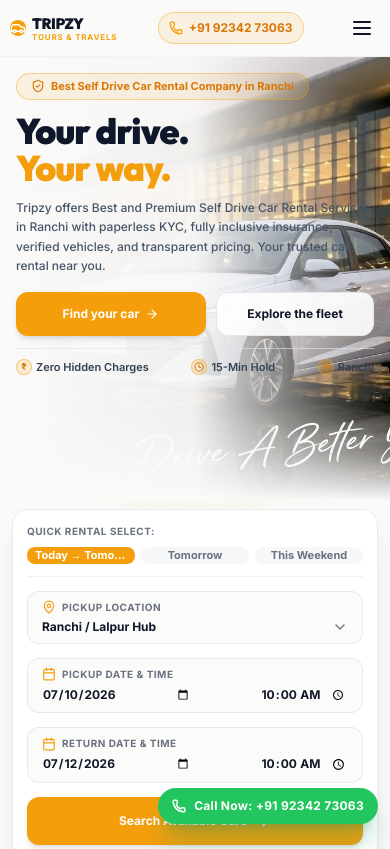
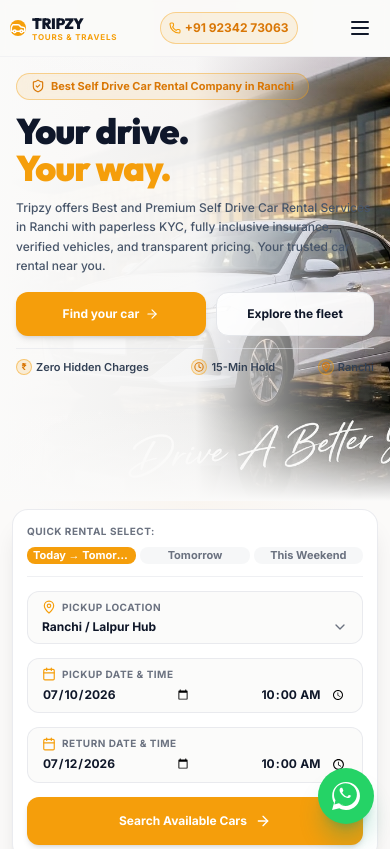
Before and after one commit to tripzy100/Tripzy, a Next.js app: page / in a window 390 px wide. Shown: the top 849 px of the page. Built offline with nearby package versions, Linux system fonts and the light colour scheme; no server answers.

Commit message:
feat(mobile): mobile-first production audit and UX optimizations

```diff
--- a/app/auth/login/page.tsx
+++ b/app/auth/login/page.tsx
@@ -109,15 +109,15 @@ function LoginContent() {
   };
 
   return (
-    <div className="flex min-h-[100dvh] flex-col items-center justify-center bg-background px-6 py-10 pb-28 sm:py-12 sm:pb-16">
-      <div className="w-full max-w-sm space-y-8">
+    <div className="flex min-h-[100dvh] flex-col items-center justify-center bg-background px-4 sm:px-6 py-8 sm:py-12 pb-[calc(2rem+env(safe-area-inset-bottom))] pt-[calc(1.5rem+env(safe-area-inset-top))]">
+      <div className="w-full max-w-sm space-y-6 sm:space-y-8">
         <Link href="/" className="flex items-center justify-center gap-2">
           <Car className="h-8 w-8 text-foreground" />
           <span className="font-display text-2xl font-bold tracking-tight text-foreground">
             TRIPZY
           </span>
         </Link>
-        <div className="space-y-6 rounded-2xl border border-border bg-card p-8 shadow-lg">
+        <div className="space-y-6 rounded-2xl border border-border bg-card p-5 sm:p-8 shadow-lg">
           {showOtpScreen ? (
             <div className="space-y-6">
               <div className="space-y-1.5 text-center">
--- a/app/auth/register/page.tsx
+++ b/app/auth/register/page.tsx
@@ -123,8 +123,8 @@ export default function RegisterPage() {
   };
 
   return (
-    <div className="flex min-h-[100dvh] flex-col items-center justify-center bg-background px-6 py-10 pb-28 sm:py-12 sm:pb-16">
-      <div className="w-full max-w-sm space-y-8">
+    <div className="flex min-h-[100dvh] flex-col items-center justify-center bg-background px-4 sm:px-6 py-8 sm:py-12 pb-[calc(2rem+env(safe-area-inset-bottom))] pt-[calc(1.5rem+env(safe-area-inset-top))]">
+      <div className="w-full max-w-sm space-y-6 sm:space-y-8">
         <Link href="/" className="flex items-center justify-center gap-2">
           <Car className="h-8 w-8 text-foreground" />
           <span className="font-display text-2xl font-bold tracking-tight text-foreground">
@@ -132,7 +132,7 @@ export default function RegisterPage() {
           </span>
         </Link>
 
-        <div className="overflow-hidden rounded-2xl border border-border bg-card p-8 shadow-lg">
+        <div className="overflow-hidden rounded-2xl border border-border bg-card p-5 sm:p-8 shadow-lg">
           <AnimatePresence mode="wait">
             {step === "details" && (
               <motion.div
--- a/app/checkout/checkout-wizard.tsx
+++ b/app/checkout/checkout-wizard.tsx
@@ -377,14 +377,14 @@ export default function CheckoutWizard({
     .replace(/\s+/g, "-");
 
   return (
-    <div className="mx-auto max-w-6xl space-y-8 pb-20">
+    <div className="mx-auto max-w-6xl space-y-6 sm:space-y-8 pb-[calc(6rem+env(safe-area-inset-bottom))] lg:pb-12">
       {/* 3-Step Visual Progression Bar */}
-      <div className="rounded-2xl border border-border bg-card p-4 shadow-sm">
-        <div className="flex items-center justify-between max-w-2xl mx-auto">
+      <div className="rounded-2xl border border-border bg-card p-3 sm:p-4 shadow-sm">
+        <div className="flex items-center justify-between max-w-2xl mx-auto gap-1 sm:gap-2">
           {/* Step 1: Trip */}
-          <div className="flex items-center gap-2">
+          <div className="flex items-center gap-1.5 sm:gap-2">
             <div
-              className={`flex h-8 w-8 items-center justify-center rounded-full text-xs font-bold transition-all ${
+              className={`flex h-7 w-7 sm:h-8 sm:w-8 items-center justify-center rounded-full text-xs font-bold transition-all shrink-0 ${
                 step === "TRIP"
                   ? "bg-primary text-primary-foreground ring-4 ring-primary/20"
                   : bookingId
@@ -392,20 +392,20 @@ export default function CheckoutWizard({
                   : "bg-muted text-muted-foreground"
               }`}
             >
-              {bookingId ? <Check className="h-4 w-4" /> : "1"}
+              {bookingId ? <Check className="h-3.5 w-3.5 sm:h-4 sm:w-4" /> : "1"}
             </div>
-            <div className="hidden sm:block">
-              <span className="text-xs font-bold text-foreground block">Trip</span>
-              <span className="text-[10px] text-muted-foreground">Vehicle & Dates</span>
+            <div className="block">
+              <span className="text-[11px] sm:text-xs font-bold text-foreground block leading-tight">Trip</span>
+              <span className="text-[9px] sm:text-[10px] text-muted-foreground hidden min-[360px]:block leading-tight">Dates & Location</span>
             </div>
           </div>
 
-          <ChevronRight className="h-4 w-4 text-muted-foreground/60 shrink-0" />
+          <ChevronRight className="h-3.5 w-3.5 sm:h-4 sm:w-4 text-muted-foreground/60 shrink-0" />
 
           {/* Step 2: Details & Verification */}
-          <div className="flex items-center gap-2">
+          <div className="flex items-center gap-1.5 sm:gap-2">
             <div
-              className={`flex h-8 w-8 items-center justify-center rounded-full text-xs font-bold transition-all ${
+              className={`flex h-7 w-7 sm:h-8 sm:w-8 items-center justify-center rounded-full text-xs font-bold transition-all shrink-0 ${
                 step === "VERIFICATION"
                   ? "bg-primary text-primary-foreground ring-4 ring-primary/20"
                   : kycDone
@@ -413,20 +413,20 @@ export default function CheckoutWizard({
                   : "bg-muted text-muted-foreground"
               }`}
             >
-              {kycDone ? <Check className="h-4 w-4" /> : "2"}
+              {kycDone ? <Check className="h-3.5 w-3.5 sm:h-4 sm:w-4" /> : "2"}
             </div>
-            <div className="hidden sm:block">
-              <span className="text-xs font-bold text-foreground block">Verification</span>
-              <span className="text-[10px] text-muted-foreground">Profile & KYC</span>
+            <div className="block">
+              <span className="text-[11px] sm:text-xs font-bold text-foreground block leading-tight">Verify</span>
+              <span className="text-[9px] sm:text-[10px] text-muted-foreground hidden min-[360px]:block leading-tight">Profile & KYC</span>
             </div>
           </div>
 
-          <ChevronRight className="h-4 w-4 text-muted-foreground/60 shrink-0" />
+          <ChevronRight className="h-3.5 w-3.5 sm:h-4 sm:w-4 text-muted-foreground/60 shrink-0" />
 
           {/* Step 3: Payment */}
-          <div className="flex items-center gap-2">
+          <div className="flex items-center gap-1.5 sm:gap-2">
             <div
-              className={`flex h-8 w-8 items-center justify-center rounded-full text-xs font-bold transition-all ${
+              className={`flex h-7 w-7 sm:h-8 sm:w-8 items-center justify-center rounded-full text-xs font-bold transition-all shrink-0 ${
                 step === "PAYMENT"
                   ? "bg-primary text-primary-foreground ring-4 ring-primary/20"
                   : step === "SUCCESS"
@@ -434,11 +434,11 @@ export default function CheckoutWizard({
                   : "bg-muted text-muted-foreground"
               }`}
             >
-              {step === "SUCCESS" ? <Check className="h-4 w-4" /> : "3"}
+              {step === "SUCCESS" ? <Check className="h-3.5 w-3.5 sm:h-4 sm:w-4" /> : "3"}
             </div>
-            <div className="hidden sm:block">
-              <span className="text-xs font-bold text-foreground block">Payment</span>
-              <span className="text-[10px] text-muted-foreground">Cashfree Gateway</span>
+            <div className="block">
+              <span className="text-[11px] sm:text-xs font-bold text-foreground block leading-tight">Pay</span>
+              <span className="text-[9px] sm:text-[10px] text-muted-foreground hidden min-[360px]:block leading-tight">Cashfree</span>
             </div>
           </div>
         </div>
@@ -756,6 +756,7 @@ export default function CheckoutWizard({
                       <label className="text-[11px] font-bold text-muted-foreground">Aadhaar Card Number (12 digits)</label>
                       <input
                         type="text"
+                        inputMode="numeric"
                         placeholder="XXXX XXXX XXXX"
                         value={aadhar}
                         maxLength={14}
--- a/components/layout/header.tsx
+++ b/components/layout/header.tsx
@@ -54,13 +54,13 @@ export function Header() {
           </Link>
 
           {/* Mobile Center Phone Number Badge */}
-          <div className="flex flex-1 justify-center px-2 lg:hidden">
+          <div className="flex flex-1 justify-center px-1.5 sm:px-2 lg:hidden min-w-0">
             <a
               href={`tel:${siteConfig.contact.phoneRaw}`}
               aria-label={`Call Tripzy: ${siteConfig.contact.phone}`}
-              className="inline-flex items-center justify-center h-8 px-2.5 sm:px-3 rounded-full border border-amber-500/40 bg-amber-500/10 text-amber-600 dark:text-amber-400 font-bold text-[12px] sm:text-[13px] gap-1.5 hover:bg-amber-500/20 transition-colors shadow-2xs whitespace-nowrap active:scale-95"
+              className="inline-flex items-center justify-center h-8 sm:h-8.5 px-2 sm:px-3 rounded-full border border-amber-500/40 bg-amber-500/10 text-amber-600 dark:text-amber-400 font-bold text-[11px] min-[360px]:text-[12px] sm:text-[13px] gap-1 sm:gap-1.5 hover:bg-amber-500/20 transition-colors shadow-2xs whitespace-nowrap active:scale-95 shrink-0"
             >
-              <Phone className="h-3.5 w-3.5 stroke-[2.2] shrink-0 text-amber-500" />
+              <Phone className="h-3 w-3 sm:h-3.5 sm:w-3.5 stroke-[2.2] shrink-0 text-amber-500" />
               <span className="leading-none">{siteConfig.contact.phone}</span>
             </a>
           </div>
@@ -156,7 +156,7 @@ export function Header() {
           <div className="flex items-center lg:hidden shrink-0">
             <button
               onClick={() => setIsMobileOpen(true)}
-              className="flex h-9 w-9 items-center justify-center rounded-lg text-foreground hover:bg-muted transition-colors active:scale-95"
+              className="flex h-10 w-10 min-w-[40px] items-center justify-center rounded-lg text-foreground hover:bg-muted transition-colors active:scale-95"
               aria-label="Open menu"
             >
               <Menu className="h-6 w-6 stroke-[2]" />
--- a/components/layout/mobile-drawer.tsx
+++ b/components/layout/mobile-drawer.tsx
@@ -64,7 +64,7 @@ export function MobileDrawer({ isOpen, onClose, theme, toggleTheme }: MobileDraw
             animate={{ x: 0 }}
             exit={{ x: "100%" }}
             transition={{ type: "spring", damping: 25, stiffness: 200 }}
-            className="fixed bottom-0 right-0 top-0 z-50 flex w-full max-w-xs sm:max-w-sm flex-col border-l border-border bg-background text-foreground p-5 sm:p-6 shadow-2xl overflow-y-auto"
+            className="fixed bottom-0 right-0 top-0 z-50 flex h-[100dvh] max-h-[100dvh] w-full max-w-xs sm:max-w-sm flex-col border-l border-border bg-background text-foreground p-4 sm:p-6 pb-[calc(1.5rem+env(safe-area-inset-bottom))] pt-[calc(1rem+env(safe-area-inset-top))] shadow-2xl overflow-y-auto"
           >
             {/* Header */}
             <div className="flex items-center justify-between border-b border-border/70 pb-4">
--- a/components/layout/whatsapp-button.tsx
+++ b/components/layout/whatsapp-button.tsx
@@ -2,7 +2,6 @@
 
 import * as React from "react";
 import { usePathname } from "next/navigation";
-import { Phone } from "lucide-react";
 import { siteConfig } from "@/config/site";
 
 export function WhatsAppFloatingButton() {
@@ -22,22 +21,30 @@ export function WhatsAppFloatingButton() {
   // Bottom positioning logic:
   // When mobile sticky booking bar is active (< 1024px on vehicle detail or checkout), elevate above bar
   const bottomClass = isVehicleDetailPage || isCheckoutPage
-    ? "bottom-20 lg:bottom-6"
-    : "bottom-5 sm:bottom-6";
+    ? "bottom-[calc(5rem+env(safe-area-inset-bottom))] lg:bottom-6"
+    : "bottom-[calc(1.25rem+env(safe-area-inset-bottom))] sm:bottom-6";
 
   return (
-    <aside aria-label="Customer direct call support" className="contents">
+    <aside aria-label="WhatsApp quick chat" className="contents">
       <a
-        href={`tel:${siteConfig.contact.phoneRaw}`}
-        aria-label={`Call Tripzy at ${siteConfig.contact.phone}`}
-        className={`fixed ${bottomClass} right-3 sm:right-6 z-40 inline-flex items-center gap-2 rounded-full bg-[#22c55e] hover:bg-[#16a34a] text-white px-3.5 py-2.5 sm:px-5 sm:py-3 text-xs sm:text-base font-bold shadow-xl shadow-emerald-600/30 transition-all duration-300 hover:scale-105 active:scale-95 group cursor-pointer`}
+        href={siteConfig.contact.whatsappUrl}
+        target="_blank"
+        rel="noopener noreferrer"
+        aria-label="Chat with Tripzy on WhatsApp"
+        className={`fixed ${bottomClass} right-4 sm:right-6 z-40 flex h-14 w-14 items-center justify-center rounded-full bg-[#25D366] text-white shadow-xl shadow-emerald-600/30 transition-all duration-300 hover:scale-110 hover:bg-[#20bd5a] hover:shadow-2xl active:scale-95 group focus:outline-none focus:ring-4 focus:ring-emerald-500/30`}
       >
-        <Phone className="h-3.5 w-3.5 sm:h-5 sm:w-5 fill-none stroke-[2.5] shrink-0" />
-        <span className="whitespace-nowrap tracking-wide">
-          <span className="hidden min-[380px]:inline">Call Now: </span>
-          <span className="min-[380px]:hidden">Call: </span>
-          {siteConfig.contact.phone}
-        </span>
+        <span className="sr-only">Chat on WhatsApp</span>
+        {/* Animated pulse ring */}
+        <span className="absolute -inset-0.5 rounded-full bg-[#25D366]/40 animate-ping pointer-events-none opacity-75 group-hover:opacity-100" />
+
+        <svg
+          className="h-7 w-7 fill-current relative z-10 transition-transform duration-300 group-hover:scale-105"
+          viewBox="0 0 24 24"
+          xmlns="http://www.w3.org/2000/svg"
+          aria-hidden="true"
+        >
+          <path d="M.057 24l1.687-6.163c-1.041-1.804-1.588-3.849-1.587-5.946C.06 5.348 5.397.01 12.008.01c3.202.001 6.212 1.246 8.477 3.514 2.266 2.268 3.507 5.28 3.505 8.484-.004 6.657-5.34 11.997-11.953 11.997-2.005-.001-3.973-.502-5.717-1.458L0 24zm6.59-4.846c1.6.95 3.197 1.451 4.887 1.452 5.4 0 9.794-4.39 9.797-9.789.002-2.614-1.012-5.071-2.858-6.917C16.581 2.055 14.122 1.04 11.512 1.04 6.115 1.04 1.72 5.43 1.718 10.83c-.001 1.69.443 3.336 1.286 4.79l-.997 3.639 3.733-.978c1.45.79 3.011 1.205 4.59 1.206-.002 0-.002 0 0 0zm10.155-7.054c-.281-.14-1.662-.82-1.924-.914-.26-.097-.45-.14-.64.14-.19.28-.737.914-.903 1.1-.167.19-.333.21-.615.07-.282-.14-1.19-.439-2.27-1.402-.84-.75-1.41-1.68-1.575-1.96-.166-.28-.018-.43.122-.57.126-.127.28-.33.42-.49.14-.16.19-.28.28-.47.09-.19.04-.35-.02-.49-.06-.14-.54-1.3-.74-1.785-.195-.47-.393-.406-.54-.413-.137-.007-.294-.008-.45-.008-.156 0-.41.06-.625.3-.216.24-.824.81-.824 1.97 0 1.16.843 2.28.96 2.44.118.16 1.658 2.53 4.016 3.55.56.24.998.38 1.34.49.563.18 1.074.15 1.478.09.45-.07 1.396-.57 1.593-1.12.197-.55.197-1.02.138-1.12-.059-.1-.22-.16-.5-.3z" />
+        </svg>
       </a>
     </aside>
   );
--- a/features/catalog/components/catalog-toolbar.tsx
+++ b/features/catalog/components/catalog-toolbar.tsx
@@ -63,25 +63,25 @@ export function CatalogToolbar() {
         </div>
 
         {/* Filter Drawer Trigger & Sort Select */}
-        <div className="flex items-center gap-3">
+        <div className="flex items-center gap-2.5 w-full sm:w-auto">
           <Button
             variant="outline"
             size="sm"
             onClick={() => setIsDrawerOpen(true)}
-            className="h-9 font-bold text-xs gap-1.5"
+            className="h-9 w-1/2 sm:w-auto font-bold text-xs gap-1.5 justify-center"
           >
             <SlidersHorizontal className="h-3.5 w-3.5" />
             <span>Filters</span>
           </Button>
 
-          <div className="relative flex items-center">
+          <div className="relative flex items-center w-1/2 sm:w-auto">
             <ArrowUpDown className="absolute left-2.5 h-3.5 w-3.5 text-muted-foreground pointer-events-none" />
             <select
               value={activeSort}
               onChange={(e) => updateParam("sort", e.target.value)}
-              className="flex h-9 rounded-lg border border-input bg-card pl-8 pr-3 text-xs font-semibold text-foreground focus-visible:outline-none focus-visible:ring-2 focus-visible:ring-ring"
+              className="w-full sm:w-auto flex h-9 rounded-lg border border-input bg-card pl-8 pr-3 text-xs font-semibold text-foreground focus-visible:outline-none focus-visible:ring-2 focus-visible:ring-ring truncate cursor-pointer"
             >
-              <option value="recommended">Sort: Recommended</option>
+              <option value="recommended">Recommended</option>
               <option value="price_asc">Price: Low to High</option>
               <option value="price_desc">Price: High to Low</option>
             </select>
--- a/features/catalog/components/vehicle-detail-view.tsx
+++ b/features/catalog/components/vehicle-detail-view.tsx
@@ -195,9 +195,9 @@ export function VehicleDetailView({
   }
 
   return (
-    <div className="mx-auto max-w-7xl px-4 sm:px-6 lg:px-8 pt-6 sm:pt-10 space-y-10 pb-28 lg:pb-12">
-      {/* Breadcrumb Navigation */}
-      <nav className="flex items-center gap-2 text-xs font-semibold text-muted-foreground" aria-label="Breadcrumb">
+    <div className="mx-auto max-w-7xl px-3.5 py-4 sm:px-6 sm:py-8 lg:px-8 space-y-6 sm:space-y-8 pb-[calc(6rem+env(safe-area-inset-bottom))] lg:pb-8">
+      {/* Breadcrumbs Navigation */}
+      <nav className="flex items-center gap-1.5 sm:gap-2 text-xs font-semibold text-muted-foreground truncate" aria-label="Breadcrumb">
         <Link href="/" className="transition-colors hover:text-foreground">
           Home
         </Link>
@@ -607,7 +607,7 @@ export function VehicleDetailView({
       )}
 
       {/* Mobile Sticky Bottom Booking Bar (< 1024px) */}
-      <div className="fixed bottom-0 inset-x-0 z-40 bg-card/95 backdrop-blur-md border-t border-border/80 px-4 py-3 sm:px-6 flex items-center justify-between gap-3 shadow-2xl lg:hidden">
+      <div className="fixed bottom-0 inset-x-0 z-40 bg-card/95 backdrop-blur-md border-t border-border/80 px-4 py-3 sm:px-6 pb-[calc(0.75rem+env(safe-area-inset-bottom))] flex items-center justify-between gap-3 shadow-2xl lg:hidden">
         <div className="min-w-0 flex-1">
           <div className="flex items-baseline gap-1 truncate">
             <span className="font-display text-base sm:text-lg font-black text-foreground shrink-0">
--- a/features/landing/components/SearchWidget.tsx
+++ b/features/landing/components/SearchWidget.tsx
@@ -69,22 +69,23 @@ export default function SearchWidget() {
             <span className="text-[10px] sm:text-[11px] font-bold text-muted-foreground uppercase tracking-wider">
               QUICK RENTAL SELECT:
             </span>
-            <div className="grid grid-cols-3 sm:flex sm:items-center gap-1.5 sm:gap-2">
+            <div className="grid grid-cols-3 sm:flex sm:items-center gap-1 sm:gap-2">
               <button
                 type="button"
                 onClick={selectToday}
-                className={`h-7.5 sm:h-8 px-2 sm:px-3.5 rounded-lg text-[11px] sm:text-xs font-bold transition-all shadow-2xs truncate text-center ${
+                className={`h-7.5 sm:h-8 px-1.5 sm:px-3.5 rounded-lg text-[10.5px] min-[360px]:text-[11px] sm:text-xs font-bold transition-all shadow-2xs truncate text-center ${
                   activePreset === "today"
                     ? "bg-[#f59e0b] text-white shadow-xs"
                     : "bg-muted/70 text-muted-foreground hover:bg-muted hover:text-foreground"
                 }`}
               >
-                Today &rarr; Tomorrow
+                <span className="hidden min-[380px]:inline">Today &rarr; Tomorrow</span>
+                <span className="min-[380px]:hidden">Today &rarr; Tmrw</span>
               </button>
               <button
                 type="button"
                 onClick={selectTomorrow}
-                className={`h-7.5 sm:h-8 px-2 sm:px-3.5 rounded-lg text-[11px] sm:text-xs font-bold transition-all truncate text-center ${
+                className={`h-7.5 sm:h-8 px-1.5 sm:px-3.5 rounded-lg text-[10.5px] min-[360px]:text-[11px] sm:text-xs font-bold transition-all truncate text-center ${
                   activePreset === "tomorrow"
                     ? "bg-[#f59e0b] text-white shadow-xs"
                     : "bg-muted/70 text-muted-foreground hover:bg-muted hover:text-foreground"
@@ -95,13 +96,14 @@ export default function SearchWidget() {
               <button
                 type="button"
                 onClick={selectThisWeekend}
-                className={`h-7.5 sm:h-8 px-2 sm:px-3.5 rounded-lg text-[11px] sm:text-xs font-bold transition-all truncate text-center ${
+                className={`h-7.5 sm:h-8 px-1.5 sm:px-3.5 rounded-lg text-[10.5px] min-[360px]:text-[11px] sm:text-xs font-bold transition-all truncate text-center ${
                   activePreset === "weekend"
                     ? "bg-[#f59e0b] text-white shadow-xs"
                     : "bg-muted/70 text-muted-foreground hover:bg-muted hover:text-foreground"
                 }`}
               >
-                This Weekend
+                <span className="hidden min-[360px]:inline">This Weekend</span>
+                <span className="min-[360px]:hidden">Weekend</span>
               </button>
             </div>
           </div>
```
